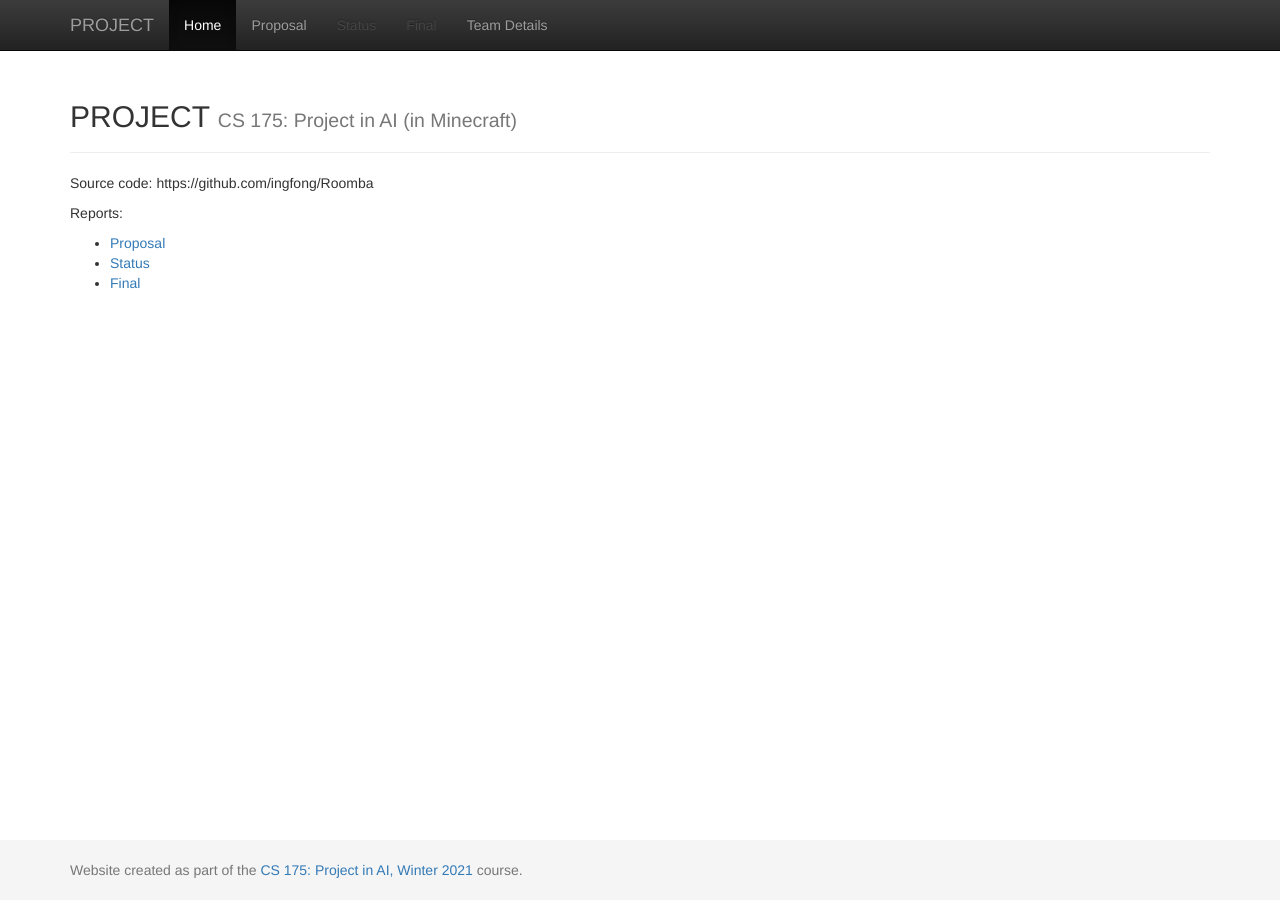
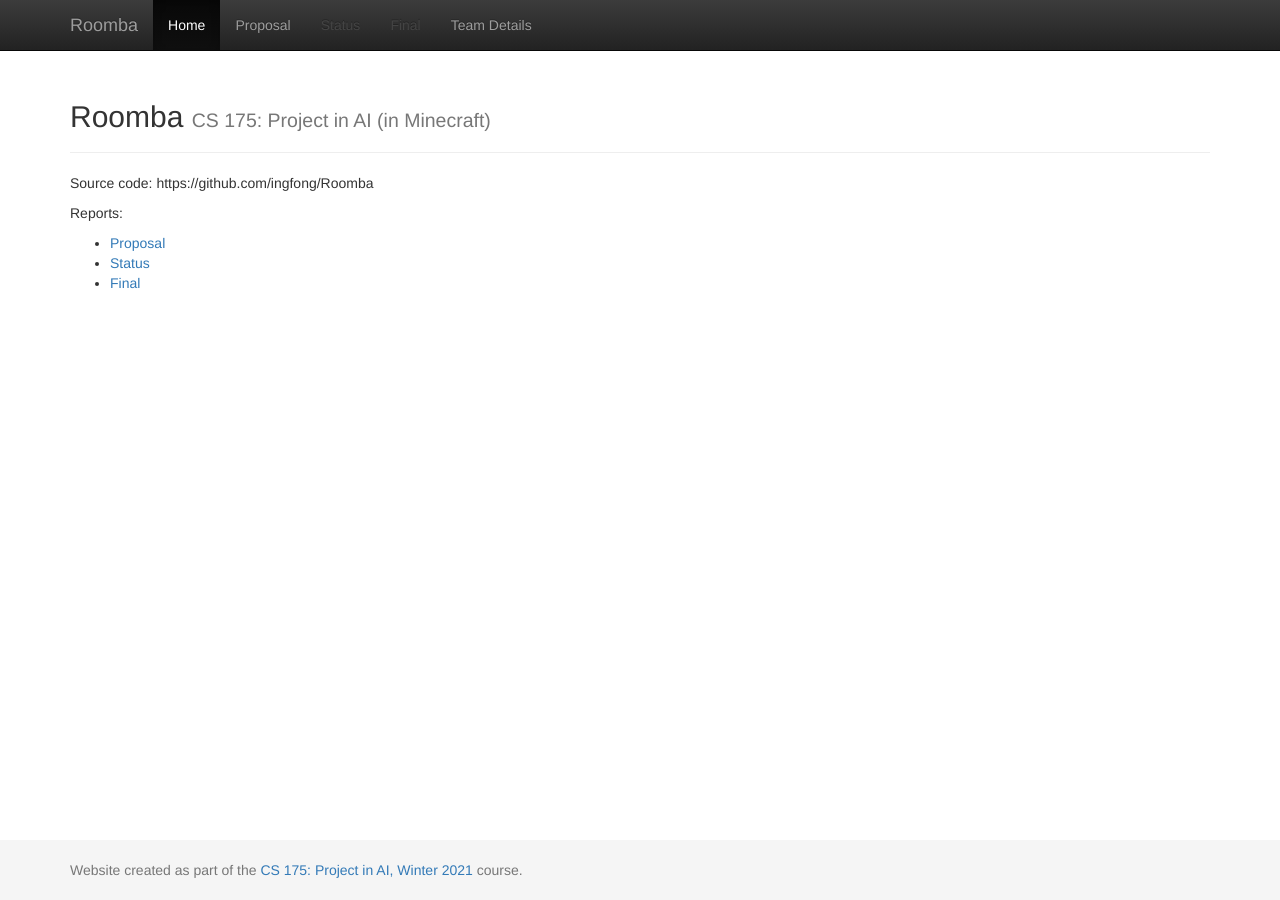
Before and after one commit to ingfong/Roomba, a Jekyll site: the page built from docs/index.md, in a window 1280 px wide. Built offline with Jekyll 4.4.1, drawn with Linux system fonts in a browser that asks for light colours.

Commit message:
edited config file

```diff
--- a/docs/_config.yml
+++ b/docs/_config.yml
@@ -1,7 +1,7 @@
 ###########
 # site.title
 
-title:    'PROJECT'
+title:    'Roomba'
 subtitle: 'CS 175: Project in AI (in Minecraft)'
 
 
```
